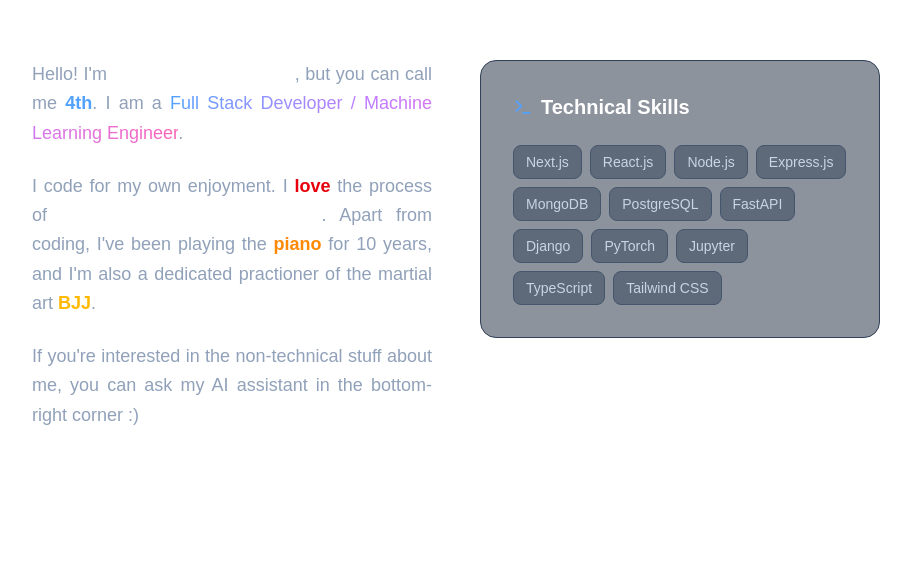
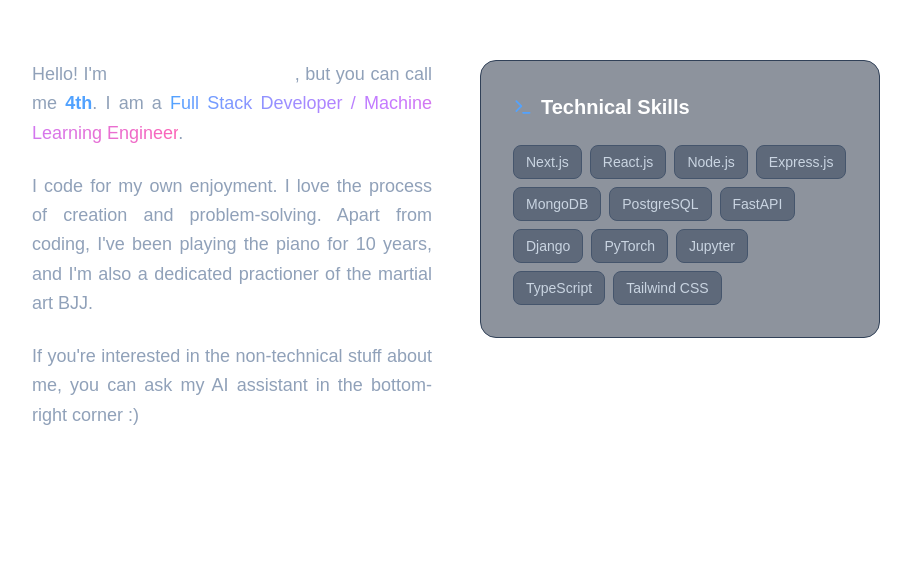
Before and after one commit to thereal4th/portfolio-website, a Next.js app: page /About in a window 1280 px wide. Shown: the part 164-736 px from the top of the page, without its empty margins (184-1095 px from the left). Built offline with nearby package versions, Linux system fonts and the light colour scheme.

Commit message:
changed about me

```diff
--- a/src/app/About/page.tsx
+++ b/src/app/About/page.tsx
@@ -13,7 +13,7 @@ const About: React.FC = () => {
             I am a <span className = "text-transparent bg-clip-text bg-gradient-to-r from-blue-400 via-purple-400 to-pink-400">{PORTFOLIO_DATA.role}</span>.
           </p>
           <p className = "text-justify">
-            I code for my own enjoyment. I <span className="text-red-600 font-bold">love</span> the process of <span className = "text-white bg-white/10 px-1.5 py-0.5 rounded-md">creation and problem-solving</span>. Apart from coding, I've been playing the <span className="text-orange-400 font-bold">piano</span> for 10 years, and I'm also a dedicated practioner of the martial art <span className = "text-amber-400 font-bold">BJJ</span>.
+            I code for my own enjoyment. I love the process of creation and problem-solving. Apart from coding, I've been playing the piano for 10 years, and I'm also a dedicated practioner of the martial art BJJ.
           </p>
           <p className = "text-justify">
             If you're interested in the non-technical stuff about me, you can ask my AI assistant in the bottom-right corner :)
```
